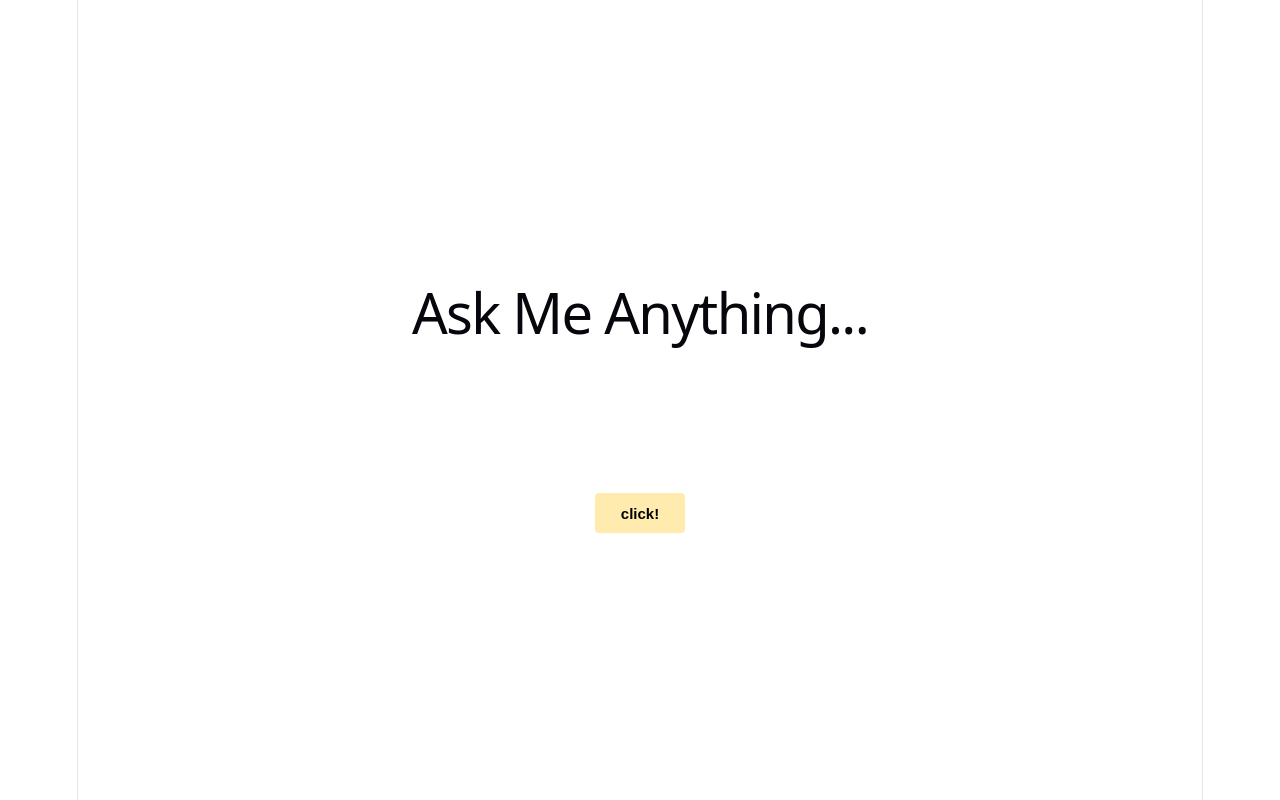
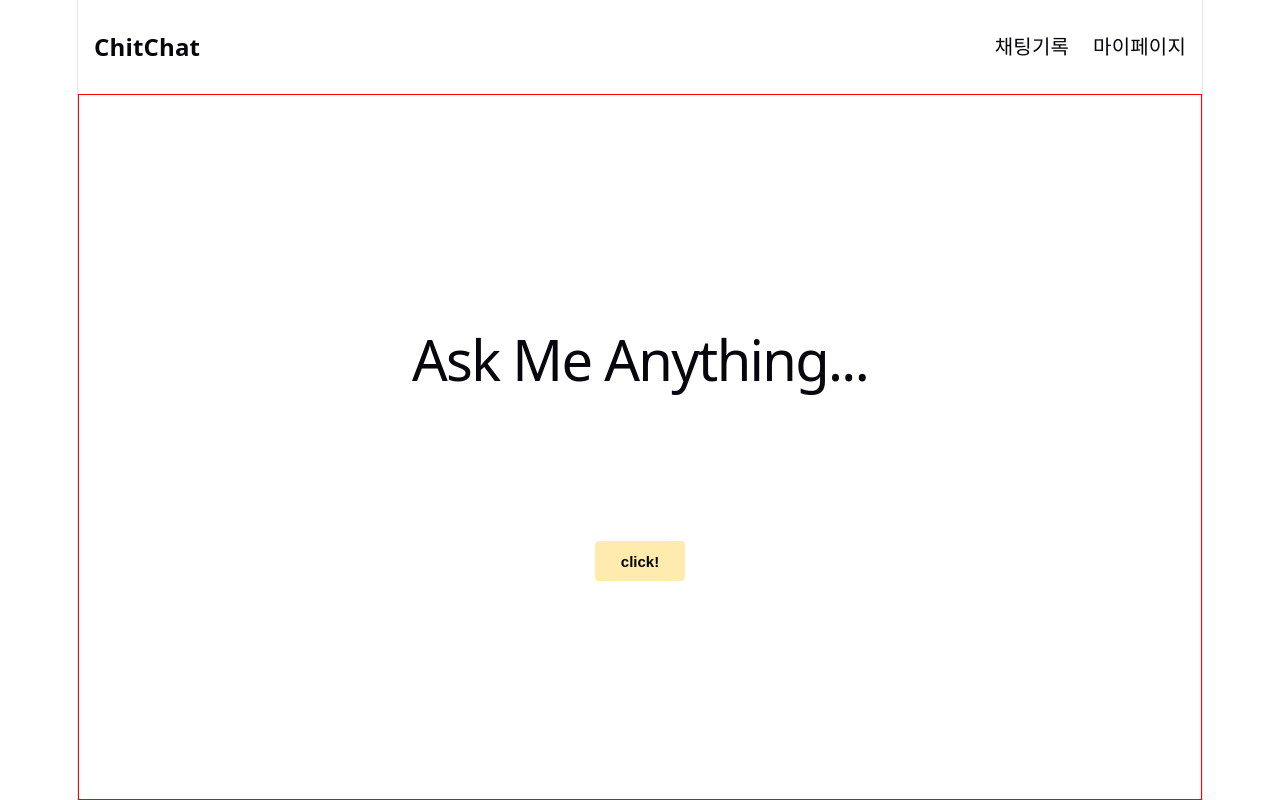
Before and after one commit to cherrybbang/chichat-front, a React (Vite) app: page / in a window 1280 px wide. Built offline with nearby package versions, Linux system fonts and the light colour scheme.

Commit message:
헤더 작업

```diff
--- a/src/App.css
+++ b/src/App.css
@@ -63,6 +63,7 @@
   place-content: center;
   place-items: center;
   flex-grow: 1;
+  border: 1px solid red;
 
   @media (max-width: 1024px) {
     padding: 32px 20px 24px;
@@ -201,3 +202,28 @@
     font-size: 16px;
   }
 }
+
+/* 헤더 */
+.header-inner {
+  display: flex;
+  align-items: center;
+  justify-content: space-between;
+  padding: 16px;
+  color: var(--text-h);
+  font-weight: bold;
+
+  .logo {
+    font-size: 24px;
+    color: var(--text-h);
+  }
+}
+
+.header-inner ul {
+  display: flex;
+  justify-content: space-between;
+  list-style: none;
+}
+.header-inner ul li {
+  font-size: 20px;
+  margin-left: 24px;
+}
--- a/src/App.tsx
+++ b/src/App.tsx
@@ -1,10 +1,12 @@
 import './App.css'
 import MainPage from './components/MainPage'
+import Header from './components/Header'
 
 function App() {
 
   return (
     <>
+      <Header />
       <section id="center">
         <MainPage />
       </section>
--- /dev/null
+++ b/src/components/Header.tsx
@@ -0,0 +1,19 @@
+function Header() {
+  return (
+    <header className="header">
+      <div className="header-inner">
+        <div className="logo">
+          ChitChat
+        </div>
+        <nav>
+          <ul>
+            <li>채팅기록</li>
+            <li>마이페이지</li>
+          </ul>
+        </nav>
+      </div>
+    </header>
+  )
+}
+
+export default Header
```
